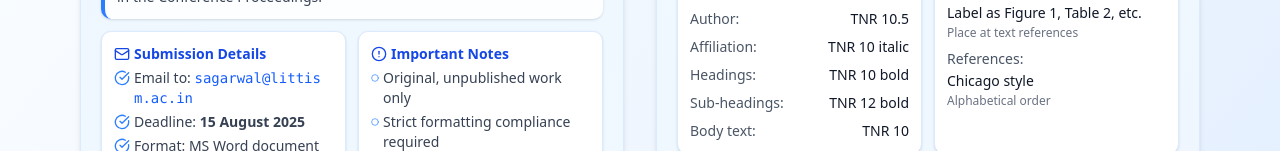
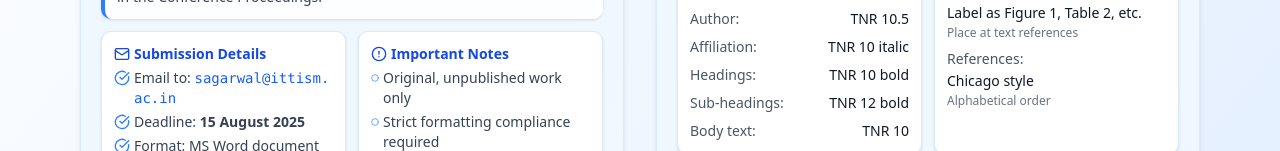
Before and after one commit to anirban2005143a/international-conference-digimin-2025, a Next.js app in the folder frontend/: page /callforpapers in a window 1280 px wide. Shown: the part 649-800 px from the top of the page. Built offline with nearby package versions, Linux system fonts and the light colour scheme; a web font is replaced by a local one.

Commit message:
correct the mail and add aninday sir photo

```diff
--- a/frontend/src/components/callForPaperPage/CallForPaperPage.jsx
+++ b/frontend/src/components/callForPaperPage/CallForPaperPage.jsx
@@ -151,7 +151,7 @@ export default function CallForPapers() {
                   <ul className="space-y-1 text-xs sm:text-sm text-gray-700">
                     <li className="flex items-start">
                       <CheckCircle className="w-3 h-3 sm:w-4 sm:h-4 text-blue-500 mt-0.5 mr-1 flex-shrink-0" />
-                      <span>Email to: <span className="font-mono text-blue-600 break-all">sagarwal@littism.ac.in</span></span>
+                      <span>Email to: <span className="font-mono text-blue-600 break-all">sagarwal@ittism.ac.in</span></span>
                     </li>
                     <li className="flex items-start">
                       <CheckCircle className="w-3 h-3 sm:w-4 sm:h-4 text-blue-500 mt-0.5 mr-1 flex-shrink-0" />
--- a/frontend/src/constants/conferenceData.js
+++ b/frontend/src/constants/conferenceData.js
@@ -79,6 +79,7 @@ export const ORGANIZERS = [
       mobile: "7766908001",
       email: "anindya@iitism.ac.in"
     },
+    image : "/aninday_sir.jpeg"
   },
   {
     name: "Prof. Siddhartha Agarwal",
```
Also changed, not shown: frontend/public/aninday_sir.jpeg (added).
